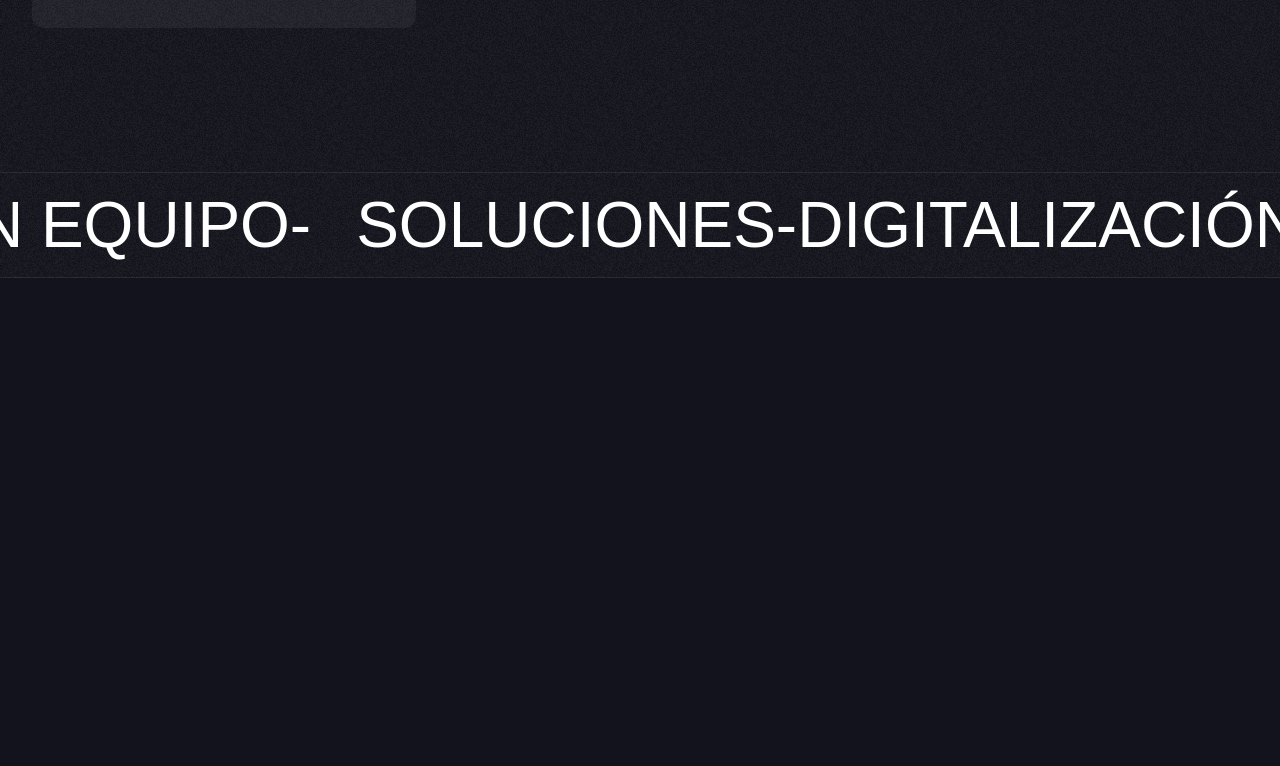
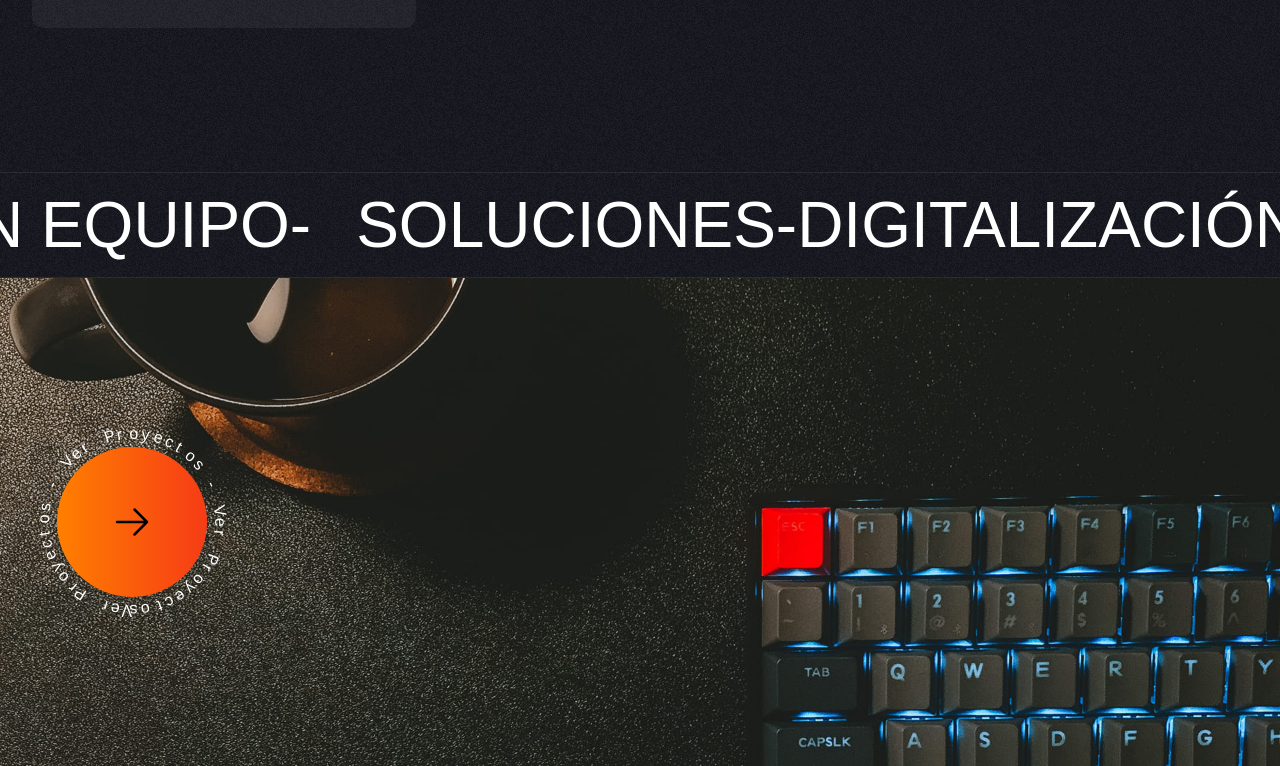
Before and after one commit to rcastillod/Global3-SPA, a Nuxt app: page / in a window 1280 px wide. Shown: the part 2431-3197 px from the top of the page. Before the commit the page ends 2709 px from the top, so only its background shows below. Built offline with nearby package versions, Linux system fonts and the light colour scheme.

Commit message:
Feat: Proyect section home

```diff
--- /dev/null
+++ b/components/elements/ButtonTextAnim.vue
@@ -0,0 +1,66 @@
+<template>
+  <div
+    class="h-[200px] w-[200px] flex items-center justify-center relative rounded-full"
+  >
+    <div
+      class="h-3/4 w-3/4 flex items-center justify-center bg-gradient-to-r from-orange-1 to-orange-2 to-orange-3 rounded-full"
+    >
+      <svg
+        xmlns="http://www.w3.org/2000/svg"
+        fill="none"
+        viewBox="0 0 24 24"
+        stroke-width="1.5"
+        stroke="currentColor"
+        class="w-10 h-10"
+      >
+        <path
+          stroke-linecap="round"
+          stroke-linejoin="round"
+          d="M13.5 4.5L21 12m0 0l-7.5 7.5M21 12H3"
+        />
+      </svg>
+    </div>
+    <div class="text h-full w-full absolute">
+      <p>
+        <span
+          v-for="(split, index) in textSplit"
+          class="absolute left-2/4 text-white"
+          :style="[`transform: rotate(${index * 8.1}deg)`]"
+        >
+          {{ split }}
+        </span>
+      </p>
+    </div>
+  </div>
+</template>
+
+<script>
+export default {
+  props: {
+    text: {
+      type: String,
+      required: true,
+    },
+  },
+  computed: {
+    textSplit() {
+      let text = this.text;
+      let splited = text.split("");
+      return splited;
+    },
+  },
+};
+</script>
+<style scoped>
+.text {
+  animation: textRotate 10s linear infinite;
+}
+.text span {
+  transform-origin: 0 100px;
+}
+@keyframes textRotate {
+  0% {
+    transform: rotate(360deg);
+  }
+}
+</style>
--- a/pages/index.vue
+++ b/pages/index.vue
@@ -1,11 +1,14 @@
 <template>
   <div class="w-full">
+    <!-- Hero Section -->
     <section class="w-full">
       <LayoutHeroSection />
     </section>
+    <!-- Divider -->
     <section class="max-w-screen-2xl mx-auto">
       <ElementsSectionDivider />
     </section>
+    <!-- Services -->
     <section class="w-full">
       <LayoutSiteSection subtitle="Que es lo que ofrecemos">
         <LayoutServicesTitle
@@ -30,10 +33,21 @@
         </div>
       </LayoutSiteSection>
     </section>
+    <!-- Text Marquee -->
     <section class="w-full">
       <ElementsTextMarquee
         :texts="['Soluciones', 'Digitalización', 'Trabajo en Equipo']"
       />
+    </section>
+    <!-- Proyects -->
+    <section
+      class="bg-grayscale w-full bg-[url('~/assets/images/bg-proyects.jpg')] bg-cover bg-no-repeat bg-center"
+    >
+      <LayoutSiteSection class="flex justify-center md:justify-start">
+        <ElementsButtonTextAnim
+          text="Ver Proyectos - Ver Proyectos - Ver Proyectos"
+        />
+      </LayoutSiteSection>
     </section>
   </div>
 </template>
```
Also changed, not shown: app.vue (+7 -0 lines), assets/images/bg-proyects.jpg (added), 1 other file (tests, documents, lock files or other folders).
